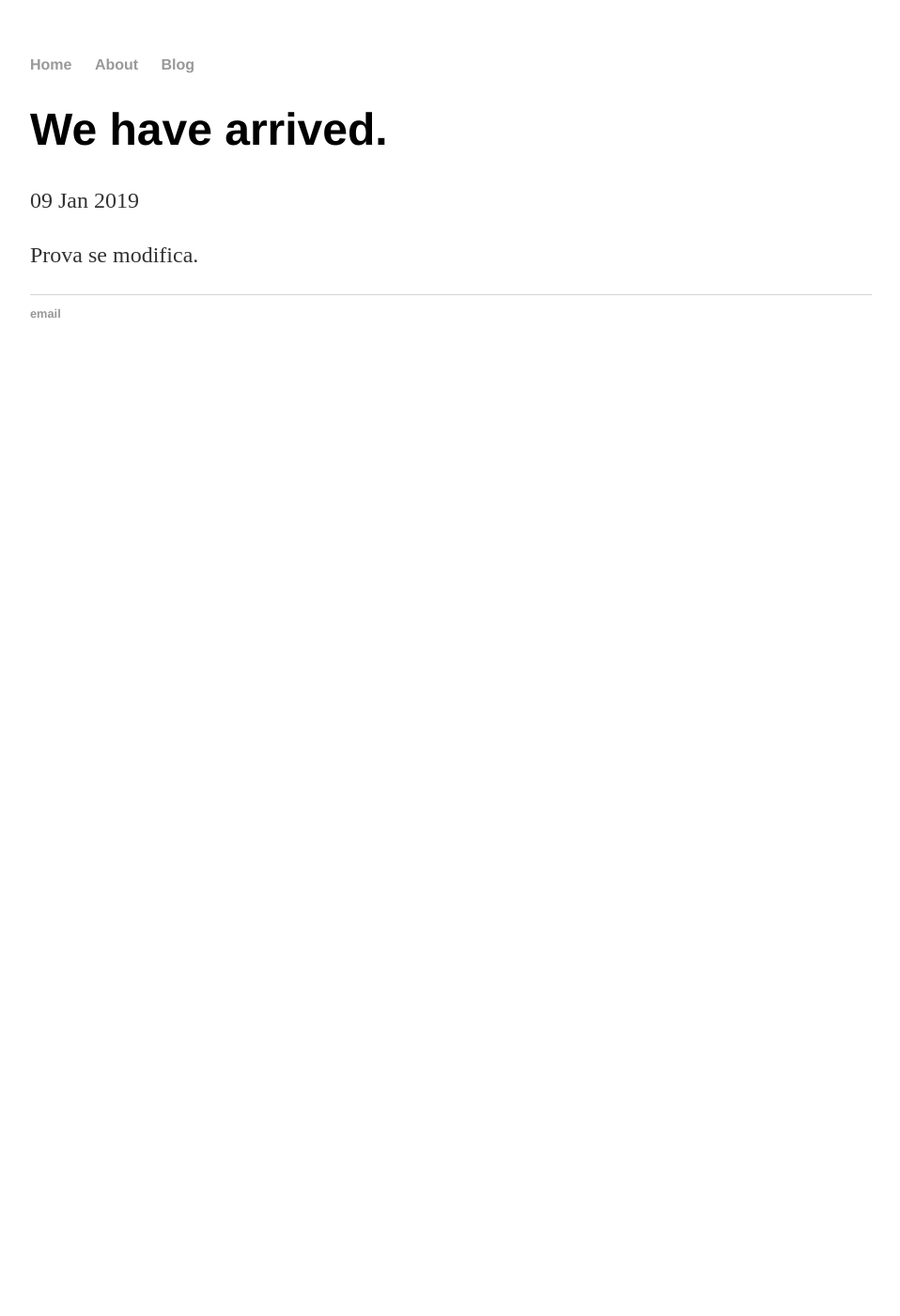
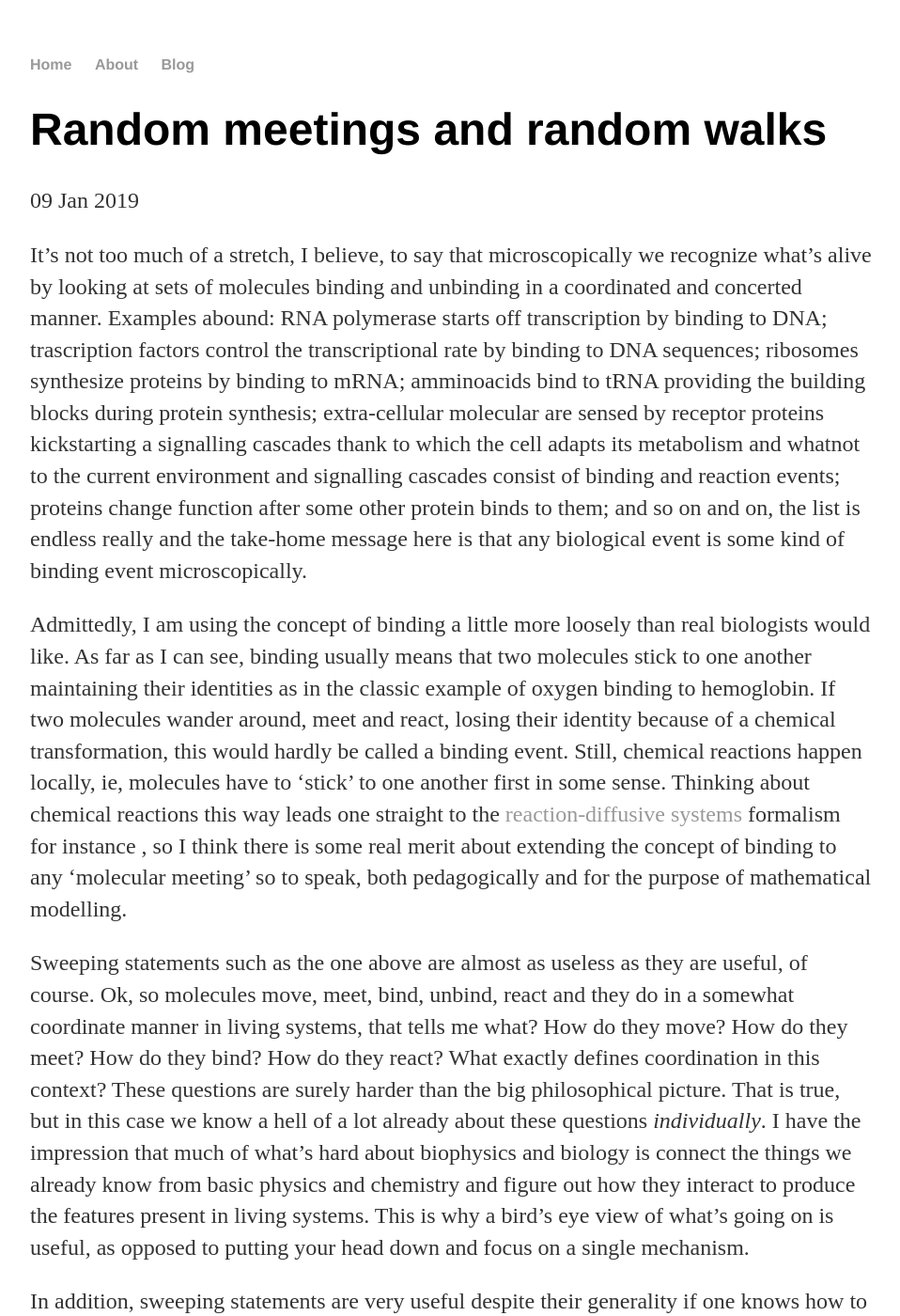
Before and after one commit to ghostsandmachines/ghostsandmachines.github.io, a Jekyll site: the page built from _posts/2019-01-09-ghost-and-machines-site-launched.md, in a window 1280 px wide and 1400 px high. Shown: the whole window at 94% size, without its empty margins (160-1118 px from the left). Built offline with Jekyll 4.4.1, drawn with Linux system fonts in a browser that asks for light colours; some of the changed text lies outside the part shown.

Commit message:
Update 2019-01-09-ghost-and-machines-site-launched.md

```diff
--- a/_posts/2019-01-09-ghost-and-machines-site-launched.md
+++ b/_posts/2019-01-09-ghost-and-machines-site-launched.md
@@ -1,7 +1,15 @@
 ---
 layout: post
-title: "We have arrived."
+title: "Random meetings and random walks"
 date: 2019-01-09
 ---
 
-Prova se modifica.
+It's not too much of a stretch, I believe, to say that microscopically we recognize what's alive by looking at sets of molecules binding and unbinding in a coordinated and concerted manner. Examples abound: RNA polymerase starts off transcription by binding to DNA; trascription factors control the transcriptional rate by binding to DNA sequences; ribosomes synthesize proteins by binding to mRNA; amminoacids bind to tRNA providing the building blocks during protein synthesis; extra-cellular molecular are sensed by receptor proteins kickstarting a signalling cascades thank to which the cell adapts its metabolism and whatnot to the current environment and signalling cascades consist of binding and reaction events; proteins change function after some other protein binds to them; and so on and on, the list is endless really and the take-home message here is that any biological event is some kind of binding event microscopically.
+
+Admittedly, I am using the concept of binding a little more loosely than real biologists would like. As far as I can see, binding usually means that two molecules stick to one another maintaining their identities as in the classic example of oxygen binding to hemoglobin. If two molecules wander around, meet and react, losing their identity because of a chemical transformation, this would hardly be called a binding event. Still, chemical reactions happen locally, ie, molecules have to 'stick' to one another first in some sense. Thinking about chemical reactions this way leads one straight to the [reaction-diffusive systems](<https://en.wikipedia.org/wiki/Reaction%E2%80%93diffusion_system>) formalism for instance , so I think there is some real merit about extending the concept of binding to any 'molecular meeting' so to speak, both pedagogically and for the purpose of mathematical modelling.
+
+Sweeping statements such as the one above are almost as useless as they are useful, of course. Ok, so molecules move, meet, bind, unbind, react and they do in a somewhat coordinate manner in living systems, that tells me what? How do they move? How do they meet? How do they bind? How do they react? What exactly defines coordination in this context? These questions are surely harder than the big philosophical picture. That is true, but in this case we know a hell of a lot already about these questions *individually*. I have the impression that much of what's hard about biophysics and biology is connect the things we already know from basic physics and chemistry and figure out how they interact to produce the features present in living systems. This is why a bird's eye view of what's going on is useful, as opposed to putting your head down and focus on a single mechanism.
+
+In addition, sweeping statements are very useful despite their generality if one knows how to translate them mathematically. The mathematics will be rather generic as well, but from there it becomes much easier to become more precise and precise. The atomic hypothesis has been claimed as the most important piece of science ever produced, the one piece of information we should hold on to for future generations if all science were be to destroyed except for a single fact. What does the atomic hypothesis say? That all matter is made of tiny particles interacting with one another, roughly attracting one another at long distance and repelling one another at short distances. This is already helpful, no doubt, but if you don't know how to put this statement in the language of Newton's differential equations or in the framework of equilibrium statistical mechanics, even the atomic hypothesis loses much of its power.
+
+So, once we accept that in order to understand living system we must consider the motion of molecules as it relates to binding and reaction events, how shall we put this mathematically? The answer is the mathematics of random walks with various increasing levels of complications.
```
